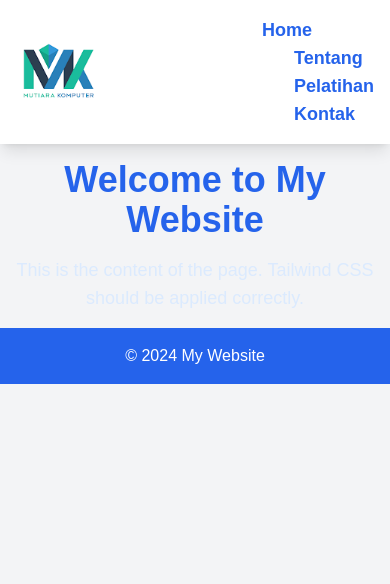
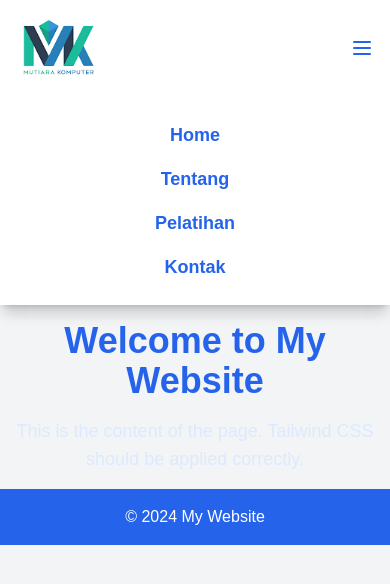
Before and after one commit to andikadeniardi/muticom_depok, a Next.js app: page / in a window 390 px wide. Both pictures are taken after a click on the button 362 px from the left and 48 px from the top of the page. Shown: the top 584 px of the page. Built offline with nearby package versions, Linux system fonts and the light colour scheme.

Commit message:
feat: update navbar

```diff
--- a/components/molecules/Navbar/index.tsx
+++ b/components/molecules/Navbar/index.tsx
@@ -17,7 +17,7 @@ const Navbar = () => {
               src="/logomutikom.png" // Path gambar logo Anda
               alt="Logo"
               width={85} // Tentukan lebar logo
-              height={10} // Tentukan tinggi logo
+              height={30} // Tentukan tinggi logo
               className="object-contain" // Menjaga proporsi gambar
             />
           </Link>
@@ -27,7 +27,7 @@ const Navbar = () => {
         <div className="lg:hidden flex items-center">
           <button
             onClick={() => setMenuOpen(!menuOpen)}
-            className="text-white focus:outline-none"
+            className="text-blue-600 focus:outline-none"
           >
             <svg
               className="w-6 h-6"
@@ -48,9 +48,7 @@ const Navbar = () => {
 
         {/* Navbar Links (For large screens) */}
         <ul
-          className={`lg:flex space-x-8 ${
-            menuOpen ? "block" : "hidden"
-          } lg:block`}
+          className={`hidden lg:flex space-x-8 lg:space-x-8 transition-all duration-300 ease-in-out`}
         >
           <li>
             <Link
@@ -62,7 +60,7 @@ const Navbar = () => {
           </li>
           <li>
             <Link
-              href="/about"
+              href="/tentang"
               className="hover:text-yellow-400 transition duration-300"
             >
               Tentang
@@ -70,7 +68,7 @@ const Navbar = () => {
           </li>
           <li>
             <Link
-              href="/services"
+              href="/pelatihan"
               className="hover:text-yellow-400 transition duration-300"
             >
               Pelatihan
@@ -78,7 +76,7 @@ const Navbar = () => {
           </li>
           <li>
             <Link
-              href="/contact"
+              href="/kontak"
               className="hover:text-yellow-400 transition duration-300"
             >
               Kontak
@@ -86,6 +84,36 @@ const Navbar = () => {
           </li>
         </ul>
       </div>
+
+      {/* Dropdown menu on small screens (Hamburger menu opens) */}
+      {menuOpen && (
+        <div className="lg:hidden flex flex-col items-center py-4 bg-white shadow-lg">
+          <Link
+            href="/"
+            className="py-2 text-lg text-blue-600 hover:text-yellow-400"
+          >
+            Home
+          </Link>
+          <Link
+            href="/about"
+            className="py-2 text-lg text-blue-600 hover:text-yellow-400"
+          >
+            Tentang
+          </Link>
+          <Link
+            href="/services"
+            className="py-2 text-lg text-blue-600 hover:text-yellow-400"
+          >
+            Pelatihan
+          </Link>
+          <Link
+            href="/contact"
+            className="py-2 text-lg text-blue-600 hover:text-yellow-400"
+          >
+            Kontak
+          </Link>
+        </div>
+      )}
     </nav>
   );
 };
```
